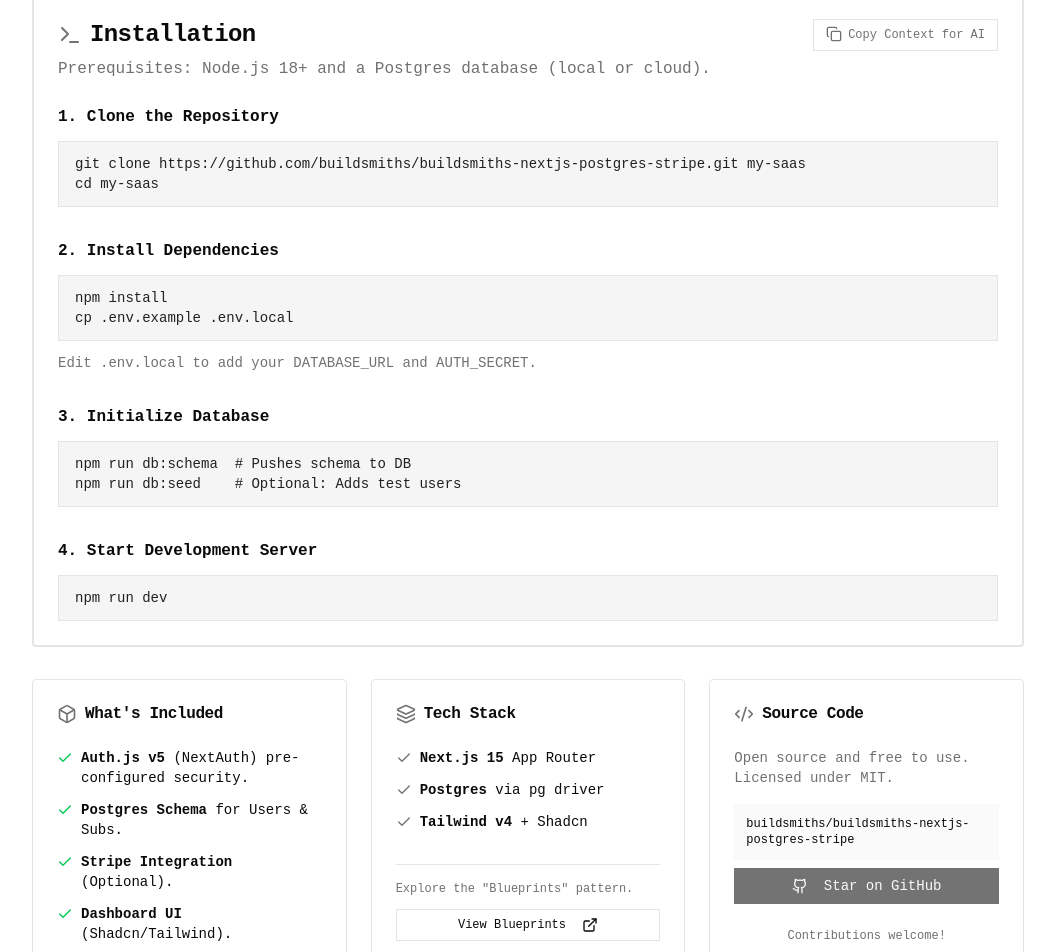
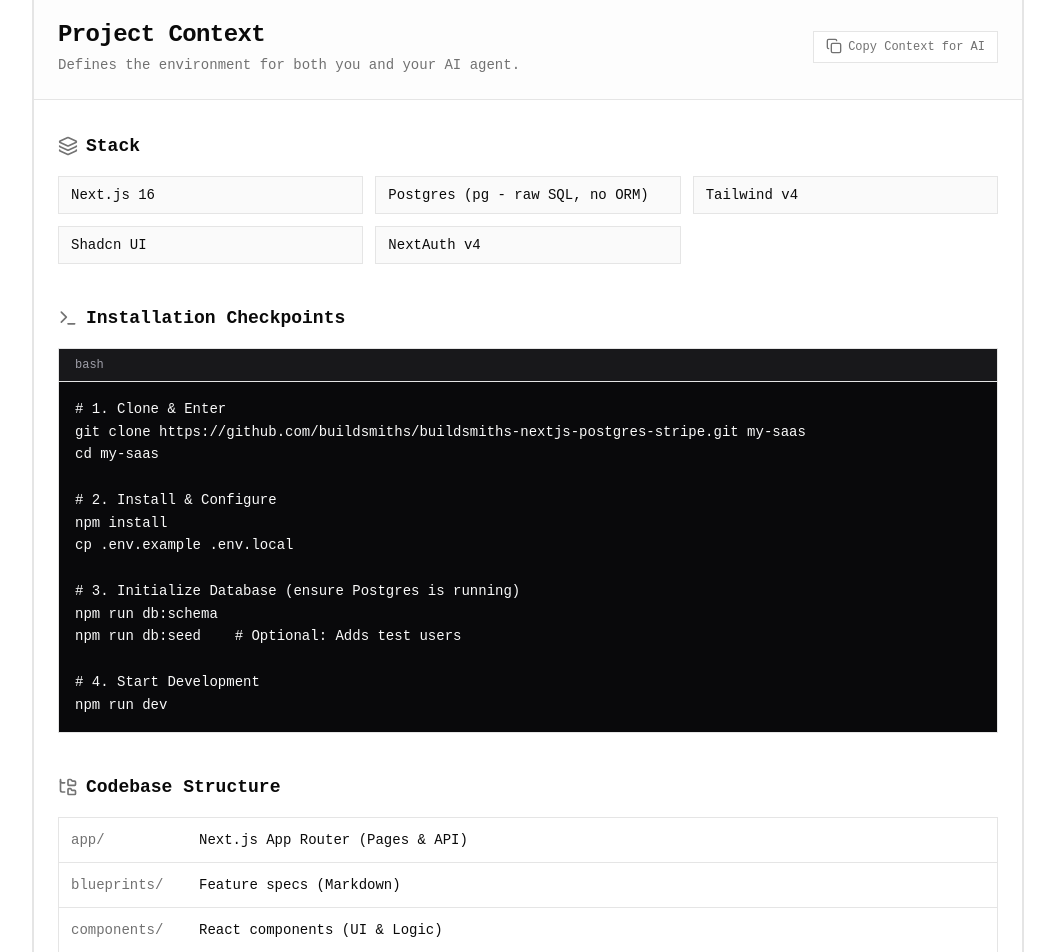
Before and after one commit to buildsmiths/buildsmiths-nextjs-postgres-stripe, a Next.js app: page / in a window 1280 px wide. Shown: the part 660-1612 px from the top of the page, without its empty margins (112-1167 px from the left). Built offline with nearby package versions, Linux system fonts and the light colour scheme; no server answers.

Commit message:
feat: update Landing component with Project Context and enhanced installation instructions

```diff
--- a/components/Landing.tsx
+++ b/components/Landing.tsx
@@ -36,64 +36,113 @@ export default function Landing() {
                     <p className="text-muted-foreground">Everything you need to run locally is included.</p>
                 </div>
 
-                {/* Installation - Full Width */}
-                <Card className="w-full border-2">
-                    <CardHeader>
-                        <div className="flex items-center justify-between">
-                            <CardTitle className="flex items-center gap-2 text-2xl">
-                                <Terminal className="h-6 w-6 text-primary" />
-                                <span>Installation</span>
-                            </CardTitle>
+                {/* Project Context - Full Width */}
+                <Card className="w-full border-2 shadow-sm">
+                    <CardHeader className="border-b bg-muted/20 pb-6">
+                        <div className="flex flex-col md:flex-row md:items-center justify-between gap-4">
+                            <div className="space-y-1">
+                                <CardTitle className="text-2xl">Project Context</CardTitle>
+                                <CardDescription>
+                                    Defines the environment for both you and your AI agent.
+                                </CardDescription>
+                            </div>
                             <CopyContextButton />
                         </div>
-                        <CardDescription className="text-base">
-                            Prerequisites: Node.js 18+ and a Postgres database (local or cloud).
-                        </CardDescription>
                     </CardHeader>
-                    <CardContent className="space-y-8">
-                        <div className="space-y-3">
-                            <div className="flex items-center justify-between">
-                                <h3 className="text-base font-semibold">1. Clone the Repository</h3>
+                    <CardContent className="space-y-10 pt-8">
+
+                        {/* Section 1: Stack */}
+                        <div className="space-y-4">
+                            <h3 className="flex items-center gap-2 font-semibold text-lg text-foreground">
+                                <Layers className="h-5 w-5 text-primary" />
+                                Stack
+                            </h3>
+                            <div className="grid grid-cols-1 md:grid-cols-2 lg:grid-cols-3 gap-3">
+                                <div className="bg-muted/50 border rounded px-3 py-2 text-sm font-medium">
+                                    Next.js 16
+                                </div>
+                                <div className="bg-muted/50 border rounded px-3 py-2 text-sm font-medium">
+                                    Postgres (pg - raw SQL, no ORM)
+                                </div>
+                                <div className="bg-muted/50 border rounded px-3 py-2 text-sm font-medium">
+                                    Tailwind v4
+                                </div>
+                                <div className="bg-muted/50 border rounded px-3 py-2 text-sm font-medium">
+                                    Shadcn UI
+                                </div>
+                                <div className="bg-muted/50 border rounded px-3 py-2 text-sm font-medium">
+                                    NextAuth v4
+                                </div>
                             </div>
-                            <div className="bg-muted px-4 py-3 rounded-md overflow-x-auto border shadow-sm">
-                                <pre className="text-sm font-mono text-foreground/90">
-                                    {`git clone https://github.com/buildsmiths/buildsmiths-nextjs-postgres-stripe.git my-saas
-cd my-saas`}
+                        </div>
+
+                        {/* Section 2: Installation Checkpoints */}
+                        <div className="space-y-4">
+                            <h3 className="flex items-center gap-2 font-semibold text-lg text-foreground">
+                                <Terminal className="h-5 w-5 text-primary" />
+                                Installation Checkpoints
+                            </h3>
+                            <div className="bg-zinc-950 text-zinc-50 rounded-lg border shadow-sm overflow-hidden">
+                                <div className="px-4 py-2 bg-zinc-900 border-b border-zinc-800 text-xs text-zinc-400 font-mono">
+                                    bash
+                                </div>
+                                <pre className="p-4 text-sm font-mono overflow-x-auto leading-relaxed">
+                                    {`# 1. Clone & Enter
+git clone https://github.com/buildsmiths/buildsmiths-nextjs-postgres-stripe.git my-saas
+cd my-saas
+
+# 2. Install & Configure
+npm install
+cp .env.example .env.local
+
+# 3. Initialize Database (ensure Postgres is running)
+npm run db:schema
+npm run db:seed    # Optional: Adds test users
+
+# 4. Start Development
+npm run dev`}
                                 </pre>
                             </div>
                         </div>
 
-                        <div className="space-y-3">
-                            <h3 className="text-base font-semibold">2. Install Dependencies</h3>
-                            <div className="bg-muted px-4 py-3 rounded-md overflow-x-auto border shadow-sm">
-                                <pre className="text-sm font-mono text-foreground/90">
-                                    {`npm install
-cp .env.example .env.local`}
-                                </pre>
-                            </div>
-                            <p className="text-sm text-muted-foreground">
-                                Edit <code>.env.local</code> to add your <code>DATABASE_URL</code> and <code>AUTH_SECRET</code>.
-                            </p>
-                        </div>
-
-                        <div className="space-y-3">
-                            <h3 className="text-base font-semibold">3. Initialize Database</h3>
-                            <div className="bg-muted px-4 py-3 rounded-md overflow-x-auto border shadow-sm">
-                                <pre className="text-sm font-mono text-foreground/90">
-                                    {`npm run db:schema  # Pushes schema to DB
-npm run db:seed    # Optional: Adds test users`}
-                                </pre>
+                        {/* Section 3: Codebase Structure */}
+                        <div className="space-y-4">
+                            <h3 className="flex items-center gap-2 font-semibold text-lg text-foreground">
+                                <FolderTree className="h-5 w-5 text-primary" />
+                                Codebase Structure
+                            </h3>
+                            <div className="border rounded-lg divide-y text-sm">
+                                <div className="grid grid-cols-[120px_1fr] p-3 gap-2 hover:bg-muted/30 transition-colors">
+                                    <span className="font-mono text-muted-foreground">app/</span>
+                                    <span className="text-foreground">Next.js App Router (Pages & API)</span>
+                                </div>
+                                <div className="grid grid-cols-[120px_1fr] p-3 gap-2 hover:bg-muted/30 transition-colors">
+                                    <span className="font-mono text-muted-foreground">blueprints/</span>
+                                    <span className="text-foreground">Feature specs (Markdown)</span>
+                                </div>
+                                <div className="grid grid-cols-[120px_1fr] p-3 gap-2 hover:bg-muted/30 transition-colors">
+                                    <span className="font-mono text-muted-foreground">components/</span>
+                                    <span className="text-foreground">React components (UI & Logic)</span>
+                                </div>
+                                <div className="grid grid-cols-[120px_1fr] p-3 gap-2 hover:bg-muted/30 transition-colors">
+                                    <span className="font-mono text-muted-foreground">db/</span>
+                                    <span className="text-foreground">SQL migrations (init.sql)</span>
+                                </div>
+                                <div className="grid grid-cols-[120px_1fr] p-3 gap-2 hover:bg-muted/30 transition-colors">
+                                    <span className="font-mono text-muted-foreground">lib/</span>
+                                    <span className="text-foreground">Core access, auth, db, and stripe logic</span>
+                                </div>
+                                <div className="grid grid-cols-[120px_1fr] p-3 gap-2 hover:bg-muted/30 transition-colors">
+                                    <span className="font-mono text-muted-foreground">scripts/</span>
+                                    <span className="text-foreground">Database management scripts</span>
+                                </div>
+                                <div className="grid grid-cols-[120px_1fr] p-3 gap-2 hover:bg-muted/30 transition-colors">
+                                    <span className="font-mono text-muted-foreground">tests/</span>
+                                    <span className="text-foreground">Vitest integration/unit tests</span>
+                                </div>
                             </div>
                         </div>
 
-                        <div className="space-y-3">
-                            <h3 className="text-base font-semibold">4. Start Development Server</h3>
-                            <div className="bg-muted px-4 py-3 rounded-md overflow-x-auto border shadow-sm">
-                                <pre className="text-sm font-mono text-foreground/90">
-                                    {`npm run dev`}
-                                </pre>
-                            </div>
-                        </div>
                     </CardContent>
                 </Card>
 
@@ -112,7 +161,7 @@ npm run db:seed    # Optional: Adds test users`}
                             <ul className="space-y-3 text-sm">
                                 <li className="flex items-start gap-2">
                                     <Check className="h-4 w-4 text-green-500 mt-0.5 shrink-0" />
-                                    <span><strong>Auth.js v5</strong> (NextAuth) pre-configured security.</span>
+                                    <span><strong>NextAuth v4</strong> pre-configured security.</span>
                                 </li>
                                 <li className="flex items-start gap-2">
                                     <Check className="h-4 w-4 text-green-500 mt-0.5 shrink-0" />
@@ -146,11 +195,11 @@ npm run db:seed    # Optional: Adds test users`}
                             <ul className="space-y-3 text-sm">
                                 <li className="flex items-start gap-2">
                                     <Check className="h-4 w-4 text-primary mt-0.5" />
-                                    <span><strong>Next.js 15</strong> App Router</span>
+                                    <span><strong>Next.js 16</strong> App Router</span>
                                 </li>
                                 <li className="flex items-start gap-2">
                                     <Check className="h-4 w-4 text-primary mt-0.5" />
-                                    <span><strong>Postgres</strong> via pg driver</span>
+                                    <span><strong>Postgres</strong> (Raw SQL, no ORM)</span>
                                 </li>
                                 <li className="flex items-start gap-2">
                                     <Check className="h-4 w-4 text-primary mt-0.5" />
```
